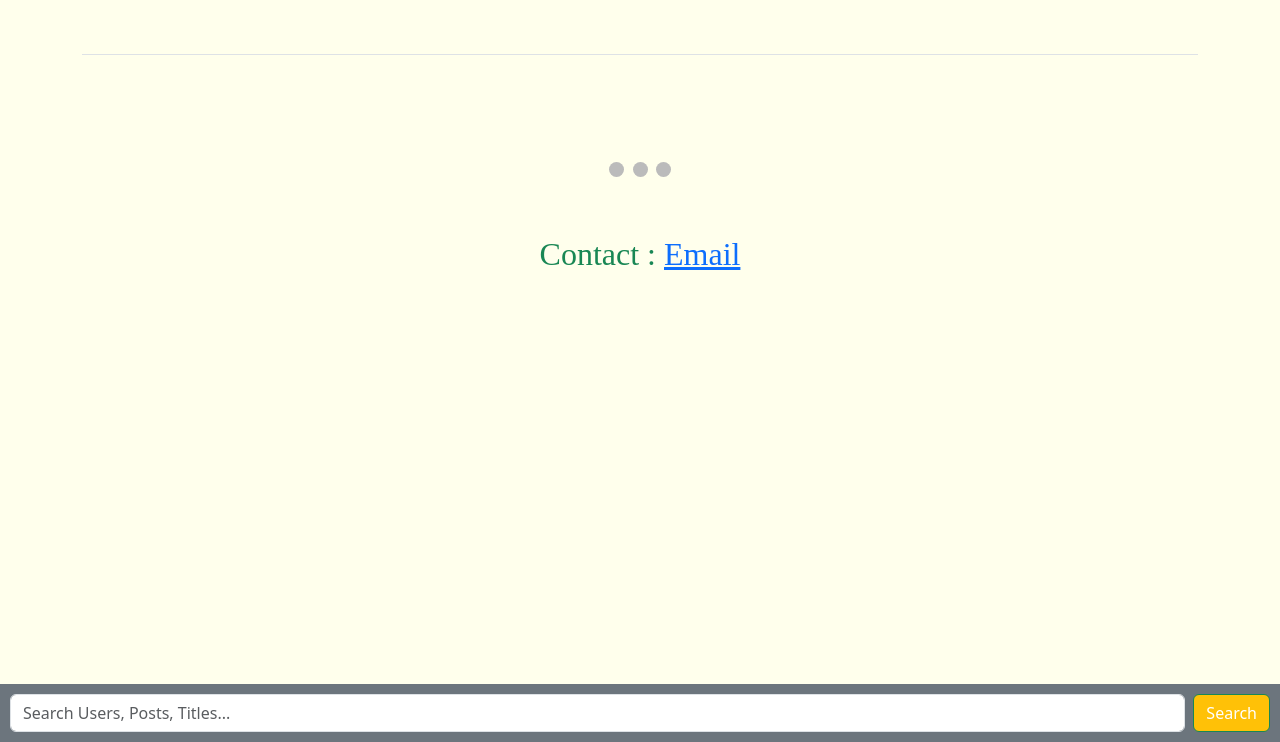
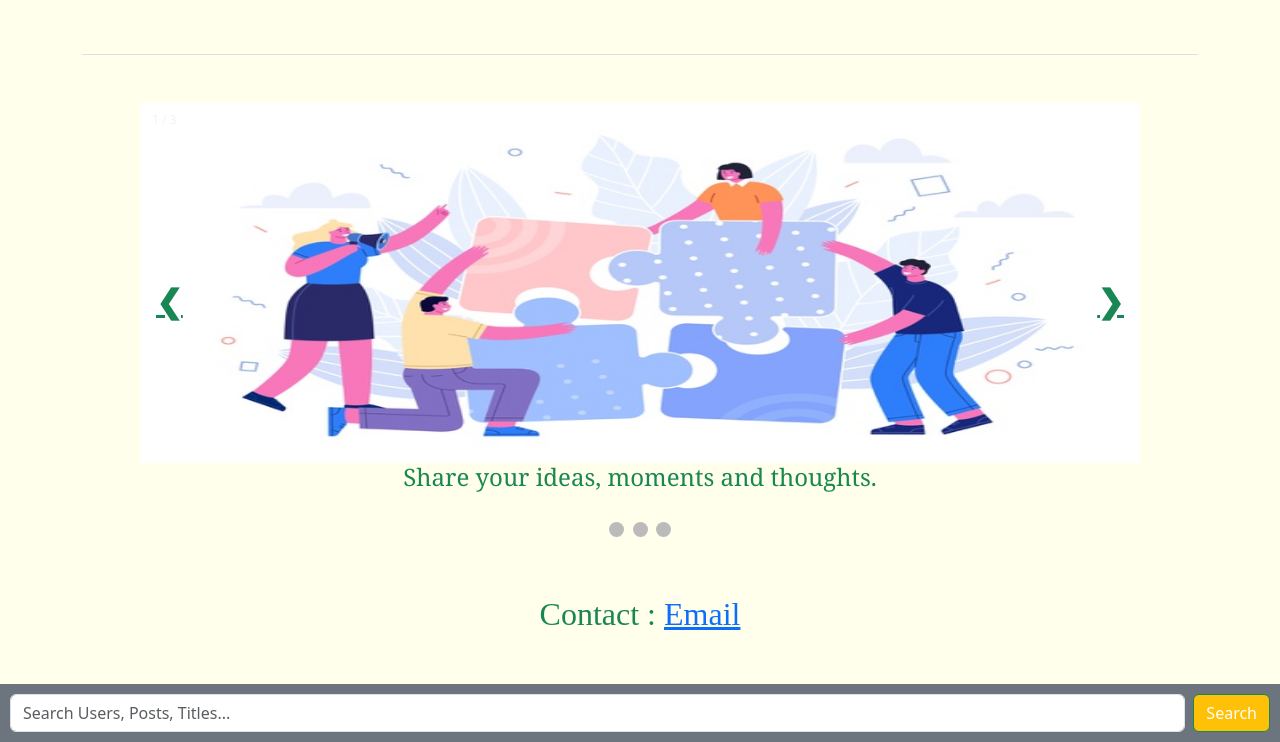
Before and after one commit to Amirkz80/Zimolog, a Django app: page /about/ in a window 1280 px wide. Shown: the part 58-800 px from the top of the page. Run offline with Django 3.2, Linux system fonts and the light colour scheme; some libraries are stand-ins or nearby versions.

Commit message:
adding slides to about page again

```diff
--- a/blogs/templates/blogs/about.html
+++ b/blogs/templates/blogs/about.html
@@ -151,6 +151,35 @@
 {% block content %}
 
 
+    <!-- Slideshow container -->
+    <div class="slideshow-container" id="slidshow-container">
+
+        <!-- Full-width images with number and caption text -->
+        <div class="mySlides fade">
+        <div class="numbertext">1 / 3</div>
+        {% load static %}
+        <img src="{% static '/users/default_images/first_slide.jpg' %}" height="360px" style="width: 100%;">
+        <div class="text-center text-success" style="font-family: Georgia, 'Times New Roman', Times, serif;"><h4>Share your ideas, moments and thoughts.</h4></div>
+        </div>
+
+        <div class="mySlides fade">
+        <div class="numbertext">2 / 3</div>
+        {% load static %}
+        <img src="{% static '/users/default_images/second_slide.jpg' %}" height="360px" style="width: 100%;">
+        <div class="text-center text-success" style="font-family: 'Times New Roman', Times, serif;"><h4>Find new friends, react to them and be a part of community.</h4></div>
+        </div>
+
+        <div class="mySlides fade">
+        <div class="numbertext">3 / 3</div>
+        {% load static %}
+        <img src="{% static '/users/default_images/third_slide.jpg' %}"  height="360px" style="width: 100%;">
+        <div class="text-center text-success" style="font-family: 'Times New Roman', Times, serif;"><h4>Search and discover the new people and new views!</h4></div>
+        </div>
+
+        <!-- Next and previous buttons -->
+        <a class="prev text-success text-end" onclick="plusSlides(-1)" style="font-size: xx-large;">&#10094;</a>
+        <a class="next text-success text-end" onclick="plusSlides(1)" style="font-size: xx-large;">&#10095;</a>
+    </div>
 
     <br></br>
 
```
Lines whose indentation alone changed are shown as unchanged.
